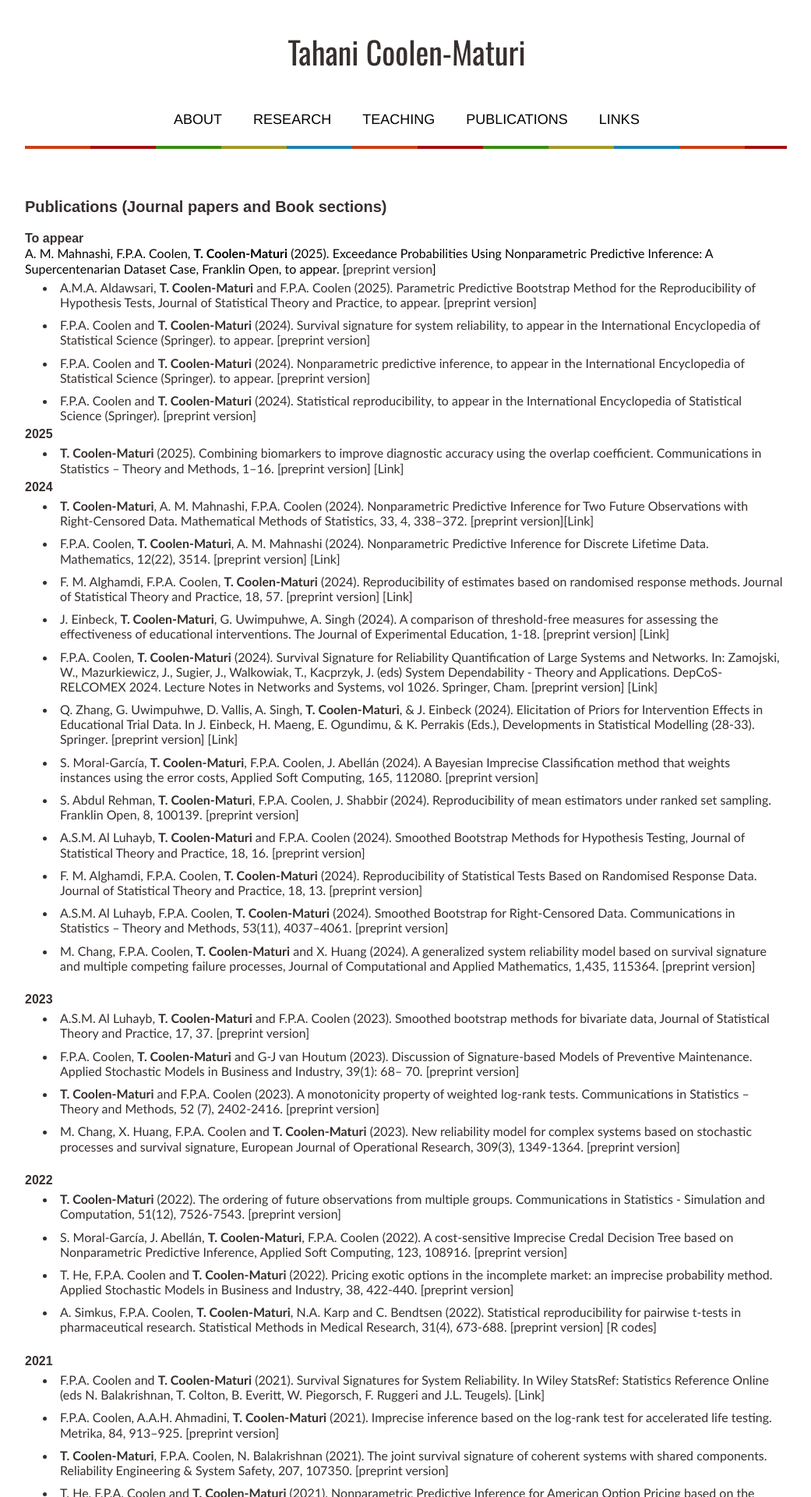
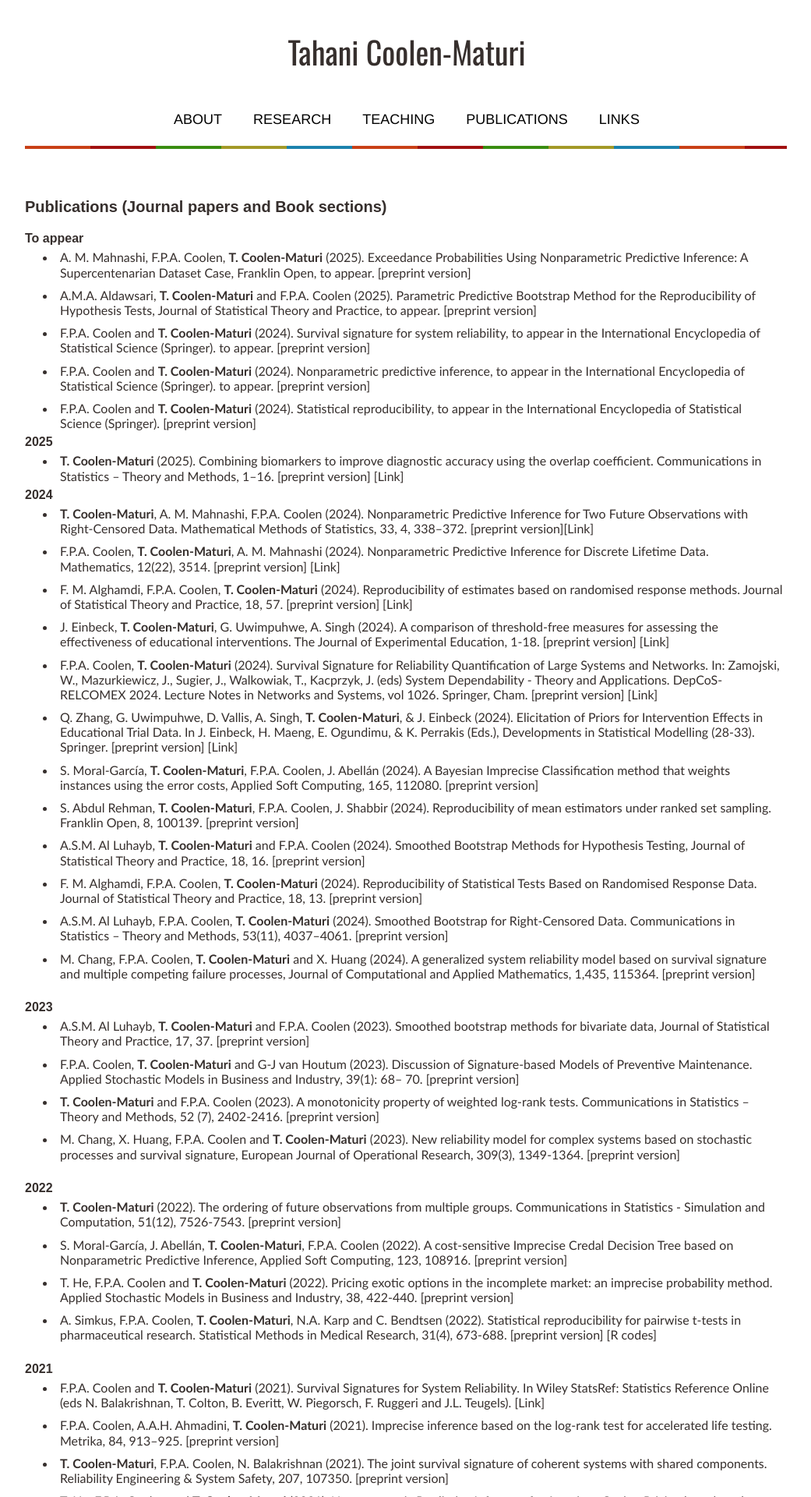
Before and after one commit to tmaturi/tahanimaturi, a Jekyll site: the page built from publications.md, in a window 1280 px wide. Shown: the top 1920 px of the page at 78% size, without its empty margins (119-1160 px from the left). Built offline with Jekyll 4.4.1, drawn with Linux system fonts in a browser that asks for light colours; our own code applies the rules of GitHub Pages for plain Markdown files.

```diff
--- a/publications.md
+++ b/publications.md
@@ -8,7 +8,7 @@ title: Publications
 
 ### To appear
 
-A. M. Mahnashi, F.P.A. Coolen, **T. Coolen-Maturi** (2025). Exceedance Probabilities Using Nonparametric Predictive Inference: A Supercentenarian Dataset Case, Franklin Open, to appear. [[preprint version](pdfs/Ali-paper-Exceedance-20250116rev.pdf){:target="_blank"}]
+- A. M. Mahnashi, F.P.A. Coolen, **T. Coolen-Maturi** (2025). Exceedance Probabilities Using Nonparametric Predictive Inference: A Supercentenarian Dataset Case, Franklin Open, to appear. [[preprint version](pdfs/Ali-paper-Exceedance-20250116rev.pdf){:target="_blank"}]
 
 
 - A.M.A. Aldawsari, **T. Coolen-Maturi** and F.P.A. Coolen (2025). Parametric Predictive Bootstrap Method for the Reproducibility of Hypothesis Tests, Journal of Statistical Theory and Practice, to appear. [[preprint version](pdfs/Paper2_TCM_20250131rev-DRO.pdf){:target="_blank"}]
```
